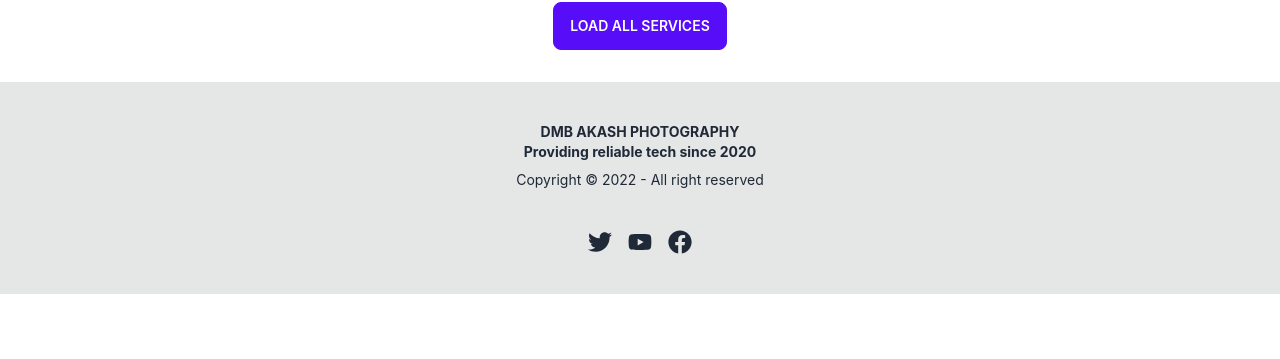
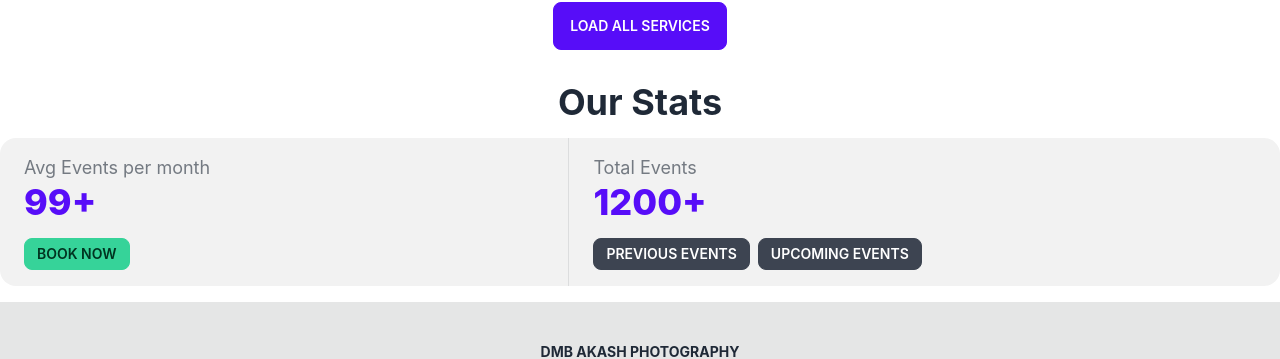
Before and after one commit to gaznafis007/gmb-client, a React (Create React App) app: page / in a window 1280 px wide. Shown: the part 1170-1529 px from the top of the page. Before the commit the page ends 1464 px from the top, so only its background shows below. Built offline with nearby package versions, Linux system fonts and the light colour scheme; no server answers.

Commit message:
review + stats added

```diff
--- /dev/null
+++ b/src/Pages/Home/Home/Feedback/Feedback.js
@@ -0,0 +1,29 @@
+import React from "react";
+
+const Feedback = () => {
+  return (
+    <div>
+      <h2 className="text-4xl text-center font-bold">Our Stats</h2>
+      <div className="stats w-full my-4 bg-base-200 text-primary">
+        <div className="stat">
+          <div className="stat-title text-lg">Avg Events per month</div>
+          <div className="stat-value">99+</div>
+          <div className="stat-actions">
+            <button className="btn btn-sm btn-success">book now</button>
+          </div>
+        </div>
+
+        <div className="stat">
+          <div className="stat-title text-lg">Total Events</div>
+          <div className="stat-value">1200+</div>
+          <div className="stat-actions">
+            <button className="btn btn-sm">Previous Events</button>
+            <button className="btn btn-sm ml-2">Upcoming Events</button>
+          </div>
+        </div>
+      </div>
+    </div>
+  );
+};
+
+export default Feedback;
--- a/src/Pages/Home/Home/Home.js
+++ b/src/Pages/Home/Home/Home.js
@@ -1,12 +1,14 @@
 import React from "react";
 import Carousel from "../Carousel/Carousel";
 import Services from "../Services/Services";
+import Feedback from "./Feedback/Feedback";
 
 const Home = () => {
   return (
     <div>
       <Carousel />
       <Services />
+      <Feedback />
     </div>
   );
 };
--- a/src/Pages/MyReviews/MyReviews.js
+++ b/src/Pages/MyReviews/MyReviews.js
@@ -3,19 +3,20 @@ import { AuthContext } from "../../contexts/AuthContext/AuthProvider";
 import Review from "./Review";
 
 const MyReviews = () => {
-  const { user } = useContext(AuthContext);
+  const { user, loading, setLoading } = useContext(AuthContext);
   const [reviews, setReviews] = useState([]);
+  const [reviewLoading, setReviewLoading] = useState(true);
   useEffect(() => {
     fetch(`https://gmb-server.vercel.app/reviews?uid=${user.uid}`)
       .then((res) => res.json())
       .then((data) => {
         console.log(data);
         setReviews(data);
+        setReviewLoading(false);
       });
-  }, [user]);
-  //   if (loading) {
-  //     return <h2 className="text-5xl font-semibold text-center">Loading....</h2>;
-  //   }
+  }, []);
+  console.log(user.uid);
+
   return (
     <div className="py-4">
       <h2 className="text-5xl mb-4 text-center">My reviews</h2>
@@ -37,7 +38,11 @@ const MyReviews = () => {
           <tbody>
             <Review></Review>
             {reviews.map((review) => (
-              <Review key={review._id} review={review}></Review>
+              <Review
+                key={review._id}
+                review={review}
+                reviewLoading={reviewLoading}
+              ></Review>
             ))}
           </tbody>
         </table>
--- a/src/Pages/MyReviews/Review.js
+++ b/src/Pages/MyReviews/Review.js
@@ -1,7 +1,10 @@
-import React from "react";
+import React, { useContext } from "react";
+import { AuthContext } from "../../contexts/AuthContext/AuthProvider";
 
-const Review = ({ review }) => {
-  console.log(review);
+const Review = ({ review, reviewLoading }) => {
+  if (reviewLoading) {
+    return <h2 className="text-2xl text-center font-semibold">Loading...</h2>;
+  }
   return (
     <tr>
       <td>
--- a/src/Pages/Shared/Header.js
+++ b/src/Pages/Shared/Header.js
@@ -11,7 +11,7 @@ const Header = () => {
         <Link to="/">Home</Link>
       </li>
       <li className="mr-2 font-semibold">
-        <Link>About</Link>
+        <Link to="/myreviews">My reviews</Link>
       </li>
       <li className="font-semibold">
         <Link>Events</Link>
```
